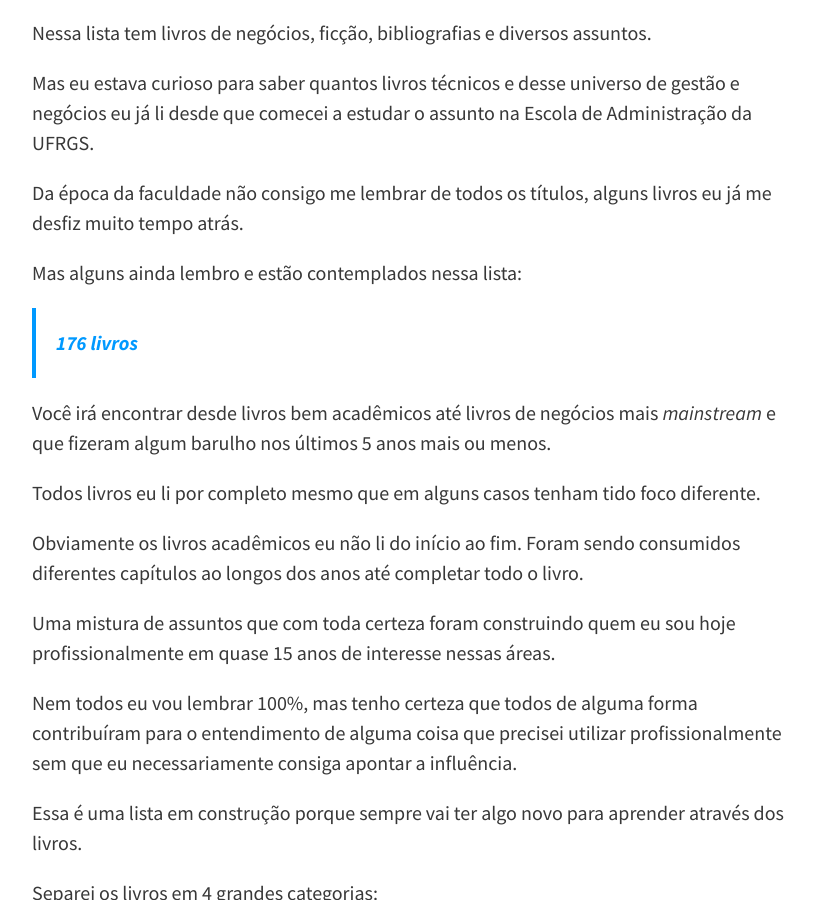
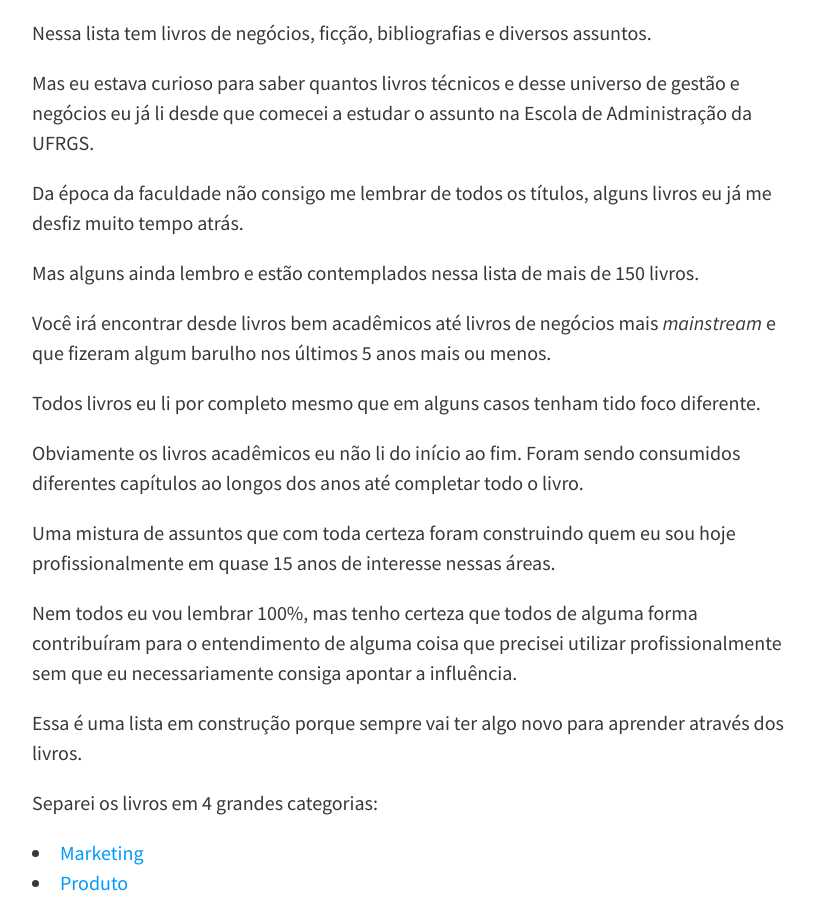
Before and after one commit to felipecbarbosa/felipecbarbosa.github.io, a Jekyll site: the page built from livros-profissionais.md, in a window 1280 px wide and 900 px high, scrolled down 447 px. Shown: the whole window, without its empty margins (224-1039 px from the left). Built offline with Jekyll 4.4.1, drawn with Linux system fonts in a browser that asks for light colours; nearby versions of some CDN libraries; comment, search, counter and statistics services are not loaded.

Commit message:
Changed text

```diff
--- a/livros-profissionais.md
+++ b/livros-profissionais.md
@@ -12,9 +12,7 @@ Mas eu estava curioso para saber quantos livros técnicos e desse universo de ge
 
 Da época da faculdade não consigo me lembrar de todos os títulos, alguns livros eu já me desfiz muito tempo atrás.
 
-Mas alguns ainda lembro e estão contemplados nessa lista:
-
-> 176 livros
+Mas alguns ainda lembro e estão contemplados nessa lista de mais de 150 livros.
 
 Você irá encontrar desde livros bem acadêmicos até livros de negócios mais *mainstream* e que fizeram algum barulho nos últimos 5 anos mais ou menos.
 
```
Also changed, not shown: leituras.md (+1 -1 lines).
